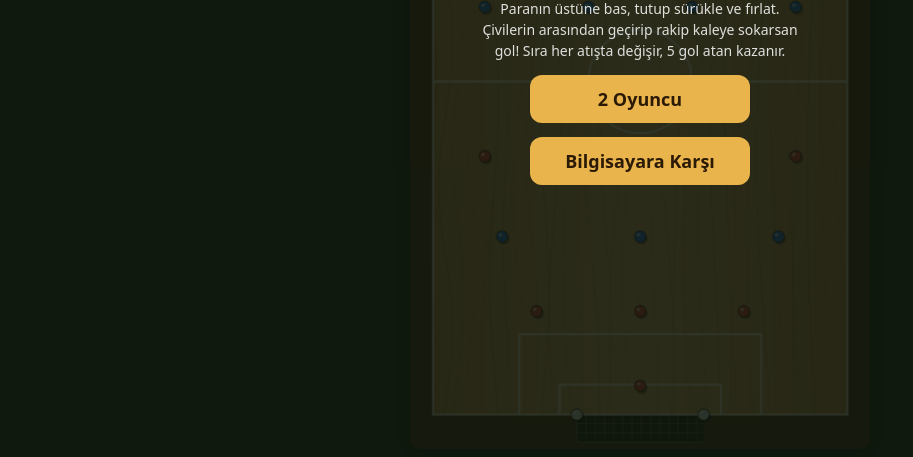
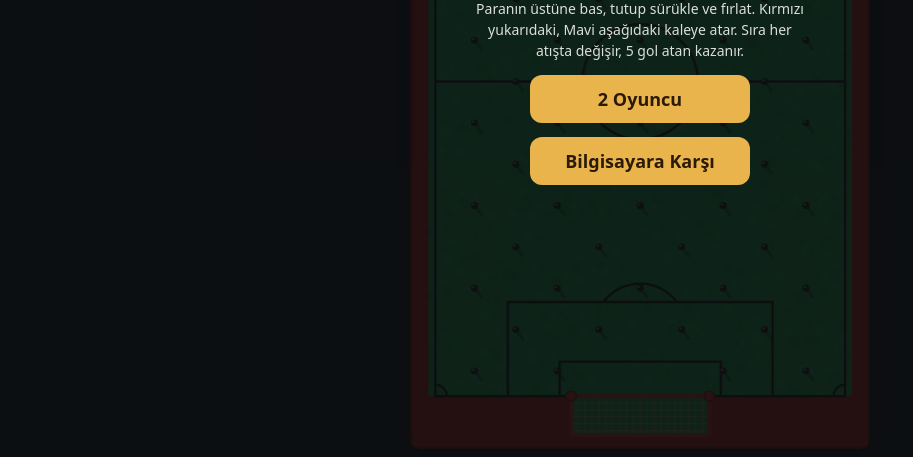
Before and after one commit to ridsgames/ridsgames.github.io, a plain HTML site: page civi-futbolu/index.html in a window 1280 px wide. Shown: the part 343-800 px from the top of the page, without its empty margins (0-913 px from the left). Drawn offline with Linux system fonts and the light colour scheme.

Commit message:
Güncelleme

```diff
--- a/civi-futbolu/index.html
+++ b/civi-futbolu/index.html
@@ -7,13 +7,13 @@
 <style>
   * { box-sizing: border-box; margin: 0; }
   html, body { height: 100%; }
-  body { display: flex; flex-direction: column; background: #1f2a1c; color: #fff; font-family: system-ui, sans-serif; overflow: hidden; user-select: none; -webkit-user-select: none; }
+  body { display: flex; flex-direction: column; background: #16191d; color: #fff; font-family: system-ui, sans-serif; overflow: hidden; user-select: none; -webkit-user-select: none; }
   #hud { position: relative; display: flex; justify-content: center; align-items: center; gap: 10px; padding: 8px 12px 0; font-size: 20px; font-weight: 800; }
   #turn { text-align: center; font-size: 14px; height: 22px; line-height: 22px; }
   .r { color: #ff6a5c; } .b { color: #5aa8ff; }
   #wrap { flex: 1; min-height: 0; display: flex; align-items: center; justify-content: center; padding: 0 8px 8px; }
   canvas { display: block; touch-action: none; border-radius: 10px; box-shadow: 0 8px 30px #0008; }
-  .ov { position: fixed; inset: 0; display: flex; flex-direction: column; align-items: center; justify-content: center; gap: 14px; padding: 16px; text-align: center; background: #0e170cd9; }
+  .ov { position: fixed; inset: 0; display: flex; flex-direction: column; align-items: center; justify-content: center; gap: 14px; padding: 16px; text-align: center; background: #0b0d10d9; }
   .ov p { max-width: 330px; font-size: 14px; line-height: 1.5; opacity: .85; }
   h1 { font-size: 40px; }
   button { font: inherit; font-size: 18px; font-weight: 700; min-width: 220px; padding: 12px 24px; border: 0; border-radius: 12px; background: #e9b44c; color: #2b1a05; cursor: pointer; }
@@ -34,7 +34,7 @@
 <div id="gol" hidden>GOL!</div>
 <div id="menu" class="ov">
   <h1>Çivi Futbolu</h1>
-  <p>Paranın üstüne bas, tutup sürükle ve fırlat. Çivilerin arasından geçirip rakip kaleye sokarsan gol! Sıra her atışta değişir, 5 gol atan kazanır.</p>
+  <p>Paranın üstüne bas, tutup sürükle ve fırlat. Kırmızı yukarıdaki, Mavi aşağıdaki kaleye atar. Sıra her atışta değişir, 5 gol atan kazanır.</p>
   <button id="p2">2 Oyuncu</button>
   <button id="ai">Bilgisayara Karşı</button>
 </div>
@@ -44,9 +44,9 @@
   <button id="toMenu">Menü</button>
 </div>
 <script>
-const W = 400, H = 640, L = 20, R = 380, TOP = 30, BOT = 610; // tahta ve saha sınırları
-const GL = 145, GR = 255;            // kale direkleri (x)
-const CR = 14, NR = 5;               // para ve çivi yarıçapı
+const W = 400, H = 640, L = 16, R = 384, TOP = 46, BOT = 594; // tahta ve saha sınırları
+const GL = 140, GR = 260, GD = 34;   // kale direkleri (x) ve file derinliği
+const CR = 16, NR = 3;               // para ve çivi yarıçapı
 // Ayar düğmeleri: oyunun hissi bunlarla değişir
 const DECEL = 320;                   // tahtanın sürtünmesi
 const E_NAIL = 0.55, E_WALL = 0.5;   // çividen / kenardan sekme
@@ -55,11 +55,12 @@ const CARRY = 50;                    // parayı tutup taşıyabileceğin mesafe
 const AI_ERR = 0.08;                 // bilgisayarın nişan hatası (radyan)
 const DT = 1 / 240, WIN = 5;
 
-// Çiviler: [y, x'ler, takım] (0 = kırmızı, aşağıda; 1 = mavi). Üst yarı simetrik.
+// Çiviler: şaşırtmalı sıralar (5 ve 4 çivi, 36 birim arayla); kale alanlarının içi boş
 const nails = [];
-for (const [y, xs, t] of [[585, [200], 0], [520, [110, 200, 290], 0], [455, [80, 200, 320], 1], [385, [65, 155, 245, 335], 0]])
-  for (const x of xs) nails.push({ x, y, t }, { x: W - x, y: H - y, t: 1 - t });
-for (const y of [TOP, BOT]) nails.push({ x: GL, y, t: 2 }, { x: GR, y, t: 2 });
+for (let k = -7; k <= 7; k++)
+  for (const x of k % 2 ? [56, 128, 200, 272, 344] : [92, 164, 236, 308])
+    if (Math.abs(k) < 7 || x !== 200) nails.push({ x, y: H / 2 + 36 * k });
+for (const y of [TOP, BOT]) nails.push({ x: GL, y, post: 1 }, { x: GR, y, post: 1 });
 
 let hitV = 0;
 // Fizik adımı; gol olursa 'top' (kırmızının golü) ya da 'bottom' (mavinin golü) döner
@@ -67,8 +68,11 @@ function step(c) {
   const s = Math.hypot(c.vx, c.vy);
   if (s) { const k = Math.max(0, s - DECEL * DT) / s; c.vx *= k; c.vy *= k; }
   c.x += c.vx * DT; c.y += c.vy * DT;
+  const m = CR + NR;
   for (const n of nails) {
-    const dx = c.x - n.x, dy = c.y - n.y, d = Math.hypot(dx, dy), m = CR + NR;
+    const dx = c.x - n.x, dy = c.y - n.y;
+    if (dx >= m || dx <= -m || dy >= m || dy <= -m) continue;
+    const d = Math.hypot(dx, dy);
     if (d >= m) continue;
     const nx = d ? dx / d : 0, ny = d ? dy / d : 1, vn = c.vx * nx + c.vy * ny;
     c.x = n.x + nx * m; c.y = n.y + ny * m;
@@ -105,12 +109,13 @@ function aim() {
 function hud() {
   $('sA').textContent = score[0]; $('sB').textContent = score[1];
   $('turn').className = turn ? 'b' : 'r';
-  $('turn').textContent = state !== 'aim' ? '' : mode === 'ai' && turn ? 'Bilgisayar düşünüyor…' : `Sıra: ${names()[turn]} — paraya bas, sürükle, fırlat`;
+  $('turn').textContent = state !== 'aim' ? '' : mode === 'ai' && turn ? 'Bilgisayar düşünüyor…' : `Sıra: ${names()[turn]} ${turn ? '↓' : '↑'} — paraya bas, sürükle, fırlat`;
 }
 function shoot(vx, vy) { coin.vx = vx; coin.vy = vy; state = 'moving'; hud(); }
 function goal(side) {
   const s = side === 'top' ? 0 : 1;  // kırmızı yukarı, mavi aşağı atar
   score[s]++; state = 'goal'; hud();
+  coin.x = Math.min(GR - CR, Math.max(GL + CR, coin.x)); coin.y = s ? BOT + GD / 2 : TOP - GD / 2; // para filede
   $('gol').className = s ? 'b' : 'r'; $('gol').hidden = false;
   tik(0.25, 520, 0.5);
   setTimeout(() => {
@@ -179,37 +184,51 @@ function tik(vol, f, d) {
 }
 
 function drawBoard(g) {
-  g.fillStyle = '#4a2a12'; g.fillRect(0, 0, W, H);                      // çerçeve
-  for (const y of [TOP - 24, BOT]) {                                     // kale fileleri
-    g.fillStyle = '#1c120a'; g.fillRect(GL, y, GR - GL, 24);
-    g.strokeStyle = '#fff3'; g.lineWidth = 1; g.beginPath();
-    for (let x = GL; x <= GR; x += 8) { g.moveTo(x, y); g.lineTo(x, y + 24); }
-    for (let yy = y; yy <= y + 24; yy += 8) { g.moveTo(GL, yy); g.lineTo(GR, yy); }
+  g.fillStyle = '#b3201c'; g.fillRect(0, 0, W, H);                      // kırmızı çerçeve
+  g.strokeStyle = '#7a1210'; g.lineWidth = 2; g.strokeRect(1, 1, W - 2, H - 2);
+  g.fillStyle = '#1f9d4b';                                               // yeşil boyalı tahta ve kale cepleri
+  g.fillRect(L, TOP, R - L, BOT - TOP);
+  g.fillRect(GL, TOP - GD, GR - GL, GD); g.fillRect(GL, BOT, GR - GL, GD);
+  let seed = 7; const rnd = () => (seed = seed * 16807 % 2147483647) / 2147483647;
+  for (let i = 0; i < 1400; i++) {                                       // boya izleri
+    g.fillStyle = rnd() < .5 ? '#ffffff07' : '#00000009';
+    g.beginPath(); g.arc(L + rnd() * (R - L), TOP + rnd() * (BOT - TOP), 1.5 + rnd() * 4, 0, 7); g.fill();
+  }
+  const cx = W / 2, cy = H / 2, a = Math.asin(.6);                       // siyah saha çizgileri
+  g.strokeStyle = '#141414'; g.lineWidth = 2; g.beginPath();
+  g.rect(L + 6, TOP, R - L - 12, BOT - TOP);
+  g.moveTo(L + 6, cy); g.lineTo(R - 6, cy);
+  g.moveTo(cx + 50, cy); g.arc(cx, cy, 50, 0, 7);
+  for (const [y, d] of [[TOP, 1], [BOT, -1]]) {
+    g.rect(85, y, 230, d * 82); g.rect(130, y, 140, d * 30);            // ceza sahası, kale alanı
+    const py = y + d * 58, a0 = d > 0 ? a : Math.PI + a, a1 = d > 0 ? Math.PI - a : -a;
+    g.moveTo(cx + 40 * Math.cos(a0), py + 40 * Math.sin(a0)); g.arc(cx, py, 40, a0, a1); // ceza yayı
+    for (const [x, q] of [[L + 6, d > 0 ? 0 : -Math.PI / 2], [R - 6, d > 0 ? Math.PI / 2 : Math.PI]]) {
+      g.moveTo(x + 10 * Math.cos(q), y + 10 * Math.sin(q)); g.arc(x, y, 10, q, q + Math.PI / 2); // korner
+    }
+  }
+  g.stroke();
+  g.fillStyle = '#141414'; g.beginPath(); g.arc(cx, cy, 2.5, 0, 7); g.fill();
+  for (const [y0, d] of [[TOP, -1], [BOT, 1]]) {                         // kırmızı tel kaleler
+    const y1 = y0 + d * GD;
+    g.strokeStyle = '#ff8a8090'; g.lineWidth = .8; g.beginPath();
+    for (let x = GL; x <= GR; x += 6) { g.moveTo(x, y0); g.lineTo(x, y1); }
+    for (let k = 6; k < GD; k += 6) { g.moveTo(GL, y0 + d * k); g.lineTo(GR, y0 + d * k); }
+    g.stroke();
+    g.strokeStyle = '#d32f2f'; g.lineWidth = 3.5; g.lineJoin = 'round'; g.beginPath();
+    g.moveTo(GL, y0); g.lineTo(GL, y1); g.lineTo(GR, y1); g.lineTo(GR, y0); g.lineTo(GL, y0);
     g.stroke();
   }
-  const wood = g.createLinearGradient(L, 0, R, 0);
-  wood.addColorStop(0, '#c48a52'); wood.addColorStop(.5, '#d9a468'); wood.addColorStop(1, '#c08650');
-  g.fillStyle = wood; g.fillRect(L, TOP, R - L, BOT - TOP);
-  g.strokeStyle = '#7a45181f'; g.lineWidth = 1.5;                       // ahşap damarları
-  for (let i = 0; i < 34; i++) {
-    const x0 = L + (i * 53) % (R - L); g.beginPath();
-    for (let y = TOP; y <= BOT; y += 10) g.lineTo(x0 + Math.sin(y / (40 + i % 7 * 9) + i) * (3 + i % 4), y);
-    g.stroke();
-  }
-  const cx = W / 2, cy = H / 2;                                          // saha çizgileri
-  g.strokeStyle = '#ffffffa0'; g.lineWidth = 2; g.beginPath();
-  g.rect(L, TOP, R - L, BOT - TOP);
-  g.moveTo(L, cy); g.lineTo(R, cy);
-  g.moveTo(cx + 45, cy); g.arc(cx, cy, 45, 0, 7);
-  g.rect(95, TOP, 210, 70); g.rect(95, BOT - 70, 210, 70);
-  g.rect(130, TOP, 140, 26); g.rect(130, BOT - 26, 140, 26);
-  g.stroke();
-  g.fillStyle = '#ffffffa0'; g.beginPath(); g.arc(cx, cy, 3, 0, 7); g.fill();
-  for (const n of nails) {                                               // çiviler
-    g.fillStyle = '#0006'; g.beginPath(); g.arc(n.x + 1.5, n.y + 2, NR, 0, 7); g.fill();
-    g.fillStyle = ['#d8392b', '#2b6fd8', '#cfd3d6'][n.t]; g.beginPath(); g.arc(n.x, n.y, NR, 0, 7); g.fill();
-    g.strokeStyle = '#0008'; g.lineWidth = 1; g.stroke();
-    g.fillStyle = '#fff9'; g.beginPath(); g.arc(n.x - 1.5, n.y - 1.5, 1.5, 0, 7); g.fill();
+  g.lineCap = 'round';
+  for (const n of nails) {
+    if (n.post) {                                                        // kale direkleri
+      g.fillStyle = '#d32f2f'; g.beginPath(); g.arc(n.x, n.y, NR + 1.5, 0, 7); g.fill();
+      g.strokeStyle = '#7a1210'; g.lineWidth = 1; g.stroke(); continue;
+    }
+    g.strokeStyle = '#0000004d'; g.lineWidth = 2.5;                      // çivinin gölgesi
+    g.beginPath(); g.moveTo(n.x, n.y); g.lineTo(n.x + 6, n.y + 8); g.stroke();
+    g.fillStyle = '#1b1b1b'; g.beginPath(); g.arc(n.x, n.y, NR, 0, 7); g.fill();
+    g.fillStyle = '#8a8a8a'; g.beginPath(); g.arc(n.x - 1, n.y - 1, 1, 0, 7); g.fill();
   }
 }
 
@@ -226,12 +245,15 @@ function draw(t) {
     ctx.beginPath(); ctx.arc(x, y, CR + 6, 0, 7); ctx.stroke(); ctx.globalAlpha = 1;
   }
   ctx.fillStyle = '#0005'; ctx.beginPath(); ctx.arc(x + 2, y + 3, CR, 0, 7); ctx.fill();
-  const g = ctx.createRadialGradient(x - 5, y - 5, 1, x, y, CR);
-  g.addColorStop(0, '#fff4c2'); g.addColorStop(.5, '#e3b444'); g.addColorStop(1, '#a5741a');
-  ctx.fillStyle = g; ctx.beginPath(); ctx.arc(x, y, CR, 0, 7); ctx.fill();
-  ctx.strokeStyle = '#8a5c12'; ctx.lineWidth = 1.2; ctx.stroke();
-  ctx.strokeStyle = '#8a5c1288'; ctx.beginPath(); ctx.arc(x, y, CR - 4, 0, 7); ctx.stroke();
-  ctx.fillStyle = '#7a4f0e'; ctx.font = 'bold 11px system-ui'; ctx.textAlign = 'center'; ctx.textBaseline = 'middle';
+  const gold = ctx.createRadialGradient(x - 6, y - 6, 1, x, y, CR);   // iki renkli 1 TL
+  gold.addColorStop(0, '#fff1b8'); gold.addColorStop(.6, '#d9a92f'); gold.addColorStop(1, '#9c6f12');
+  ctx.fillStyle = gold; ctx.beginPath(); ctx.arc(x, y, CR, 0, 7); ctx.fill();
+  ctx.strokeStyle = '#7d5810'; ctx.lineWidth = 1; ctx.stroke();
+  const silver = ctx.createRadialGradient(x - 4, y - 4, 1, x, y, CR * .62);
+  silver.addColorStop(0, '#fff'); silver.addColorStop(.6, '#c9ccd1'); silver.addColorStop(1, '#8d9299');
+  ctx.fillStyle = silver; ctx.beginPath(); ctx.arc(x, y, CR * .62, 0, 7); ctx.fill();
+  ctx.strokeStyle = '#6f747b'; ctx.stroke();
+  ctx.fillStyle = '#4b5057'; ctx.font = 'bold 12px system-ui'; ctx.textAlign = 'center'; ctx.textBaseline = 'middle';
   ctx.fillText('1', x, y + .5);
 }
 
```
Also changed, not shown: index.html (+1 -1 lines), assets/civi-futbolu.jpg.
